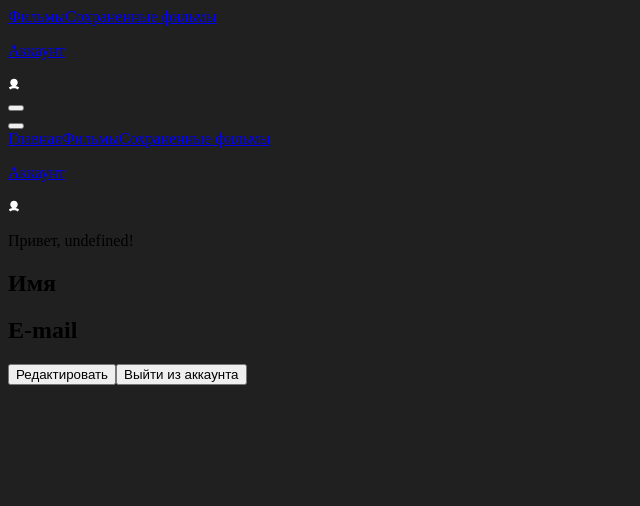
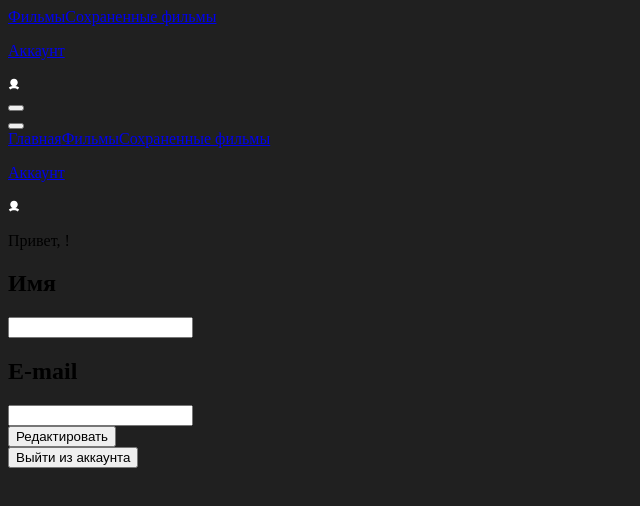
Before and after one commit to Sepsimus/movies-explorer-front, a React (Create React App) app: page /profile in a window 1280 px wide. Shown: the top 506 px of the page, without its empty margins (0-640 px from the left). Built offline with nearby package versions, Linux system fonts and the light colour scheme; no server answers.

Commit message:
add: cardsFunction

```diff
--- a/src/blocks/profile/__data/profile__data.css
+++ b/src/blocks/profile/__data/profile__data.css
@@ -1,4 +1,7 @@
 .profile__data{
+    display: flex;
+    flex-direction: column;
+    align-items: center;
     width: 410px;
 }
 
--- a/src/blocks/profile/__text/profile__text.css
+++ b/src/blocks/profile/__text/profile__text.css
@@ -3,7 +3,10 @@
     font-style: normal;
     font-weight: 500;
     font-size: 11px;
-    text-align: center;
+    text-align: right;
     color: #FFFFFF;
     margin: 0px;
+
+    border: none;
+    background: none;
 }
--- a/src/blocks/profile/__wrapper/profile__wrapper.css
+++ b/src/blocks/profile/__wrapper/profile__wrapper.css
@@ -1,4 +1,11 @@
 .profile__wrapper{
+    width: 410px;
     display: flex;
     justify-content: space-between;
 }
+
+@media screen and (max-width: 1279px){
+    .profile__wrapper{
+        width: 260px;
+    }
+}
--- a/src/components/App.js
+++ b/src/components/App.js
@@ -23,7 +23,7 @@ function App() {
     baseUrl: 'http://localhost:3000',
     authorization: localStorage.getItem('jwt'),
   });
-
+  const [loggedIn, setLoggedIn] = React.useState(false);
   const [cardsData, setCardsData] = React.useState([]);
   const [currentUser, setCurrentUser] = React.useState({});
   const [savedMoviesData, setSavedMoviesData] = React.useState([]);
@@ -32,16 +32,20 @@ function App() {
   React.useEffect(() => {
     Promise.all([projectApi.getMe(), projectApi.getMovies()])
     .then(([userData, savedMoviesData]) => {
-        console.log(userData);
         setCurrentUser(userData);
         setSavedMoviesData(savedMoviesData);
+        setCardsData(JSON.parse(localStorage.getItem('movies') || cardsData));
     })
     .catch((err) => {
         console.log(`Ошибка:${err}. Запрос не выполнен`);
     })
   }, [localStorage.getItem('jwt')]);
 
-//console.log(savedMoviesData);
+  function handleLogin(){
+    setLoggedIn(!loggedIn);
+  }
+
+//console.log(cardsData);
 
   /*function registerNewUser(registerInfo){
     authApi.registration(JSON.stringify(registerInfo))
@@ -60,7 +64,7 @@ function App() {
     projectApi.authorization(JSON.stringify(authorizationInfo))
     .then((authorizationData) => {
       localStorage.setItem('jwt', authorizationData.token);
-      //handleLogin();
+      handleLogin();
       history.push('/movies');
     })
     .catch((err) => {
@@ -68,12 +72,34 @@ function App() {
     })
   }
 
-/*
   function signOut(){
     localStorage.removeItem('jwt');
-    history.push('/sign-in');
-    setLoggedIn(false);
-}*/
+    localStorage.removeItem('movies');
+    history.push('/signin');
+    handleLogin();
+}
+
+function changeUserInfo(newUserInfo){
+  projectApi.editProfile(JSON.stringify(newUserInfo))
+  .then((userData) => setCurrentUser(userData))
+  .catch((err) => console.log(`Ошибка:${err}. Запрос не выполнен`))
+}
+
+function saveMovie(savedMovieInfo){
+  projectApi.addMovie(JSON.stringify(savedMovieInfo))
+  .then(() => projectApi.getMovies()
+    .then((savedMoviesData) => setSavedMoviesData(savedMoviesData))
+    .catch((err) => console.log(`Ошибка:${err}. Запрос не выполнен`)))
+  .catch((err) => console.log(`Ошибка:${err}. Запрос не выполнен`))
+}
+
+function deleteMovie(deleteMovieId){
+  projectApi.deleteMovie(deleteMovieId)
+  .then(() => projectApi.getMovies()
+    .then((savedMoviesData) => setSavedMoviesData(savedMoviesData))
+    .catch((err) => console.log(`Ошибка:${err}. Запрос не выполнен`)))
+  .catch((err) => console.log(`Ошибка:${err}. Запрос не выполнен`))
+}
 
   function handleMenuClick(){
     setMenuPopupOpen(true);
@@ -86,7 +112,6 @@ function App() {
   function handleSearchClick(){
     beatFilmApi.getFilms()
     .then((movies) => {
-      //console.log(movies)
       localStorage.setItem('movies', JSON.stringify(movies))
       setCardsData(JSON.parse(localStorage.getItem('movies')));
     })
@@ -94,8 +119,6 @@ function App() {
       console.log(`Ошибка:${err}. Запрос не выполнен`);
     })
   }
-
-//console.log(cardsData);
 
   return (
     <CurrentUserContext.Provider value = {currentUser}>
@@ -118,6 +141,9 @@ function App() {
 
             <Route path="/movies">
               <Movies
+              onDeleteMovie={deleteMovie}
+              savedMoviesData={savedMoviesData}
+              onSaveMovie={saveMovie}
               moviesData={cardsData}
               searchClick={handleSearchClick}
               isOpen={isMenuPopupOpen}
@@ -131,6 +157,7 @@ function App() {
 
             <Route path="/saved-movies">
               <SavedMovies
+              onDeleteMovie={deleteMovie}
               savedMoviesData={savedMoviesData}
               searchClick={handleSearchClick}
               isOpen={isMenuPopupOpen}
@@ -144,6 +171,8 @@ function App() {
 
             <Route path="/profile">
               <Profile
+              onChangeUser={changeUserInfo}
+              onSignOut={signOut}
               isOpen={isMenuPopupOpen}
               menuOpen={handleMenuClick}
               onClose={closeAllPopups}
--- a/src/components/Card.js
+++ b/src/components/Card.js
@@ -4,18 +4,45 @@ function Card(props){
     let buttonClass;
     let hoursMovie = '';
     let likeClass ='';
-    const [isLike, setLike] = React.useState(false);
+    const button = document.querySelector('.card__button');
+    const [isLike, setLike] = React.useState(props.type === 'Movie' ? props.savedMoviesData.some(movie => movie.movieId === props.movieId) : 'another' );
 
     function handleLikeClick(){
         setLike(!isLike);
+        if(!isLike){
+                props.onSaveMovie({
+                country: props.country,
+                director: props.director,
+                duration: props.duration,
+                year: props.year,
+                description: props.description,
+                image: props.image,
+                trailer: props.trailer,
+                thumbnail: props.image,
+                movieId: props.movieId,
+                nameRU: props.nameRU,
+                nameEN: props.nameEN,
+            })
+        }else{
+            let deleteMovieId;
+            props.savedMoviesData.forEach(item => {
+                if(item.movieId === props.movieId)
+                deleteMovieId = item._id
+                })
+            props.onDeleteMovie(deleteMovieId)
+        }
+    }
+
+    function deleteCard(){
+            props.onDeleteMovie(props.card._id)
     }
 
     if(props.type === 'Movie'){
-        buttonClass = "card__button"
+        buttonClass = ""
         likeClass = isLike ? ' card__like_type_active' : ' card__like_type_inactive'
 
     }else{
-        buttonClass = "card__button card__delete"
+        buttonClass = "card__delete"
     }
 
     if (Math.floor(props.duration/60) !== 0) hoursMovie = `${Math.floor(props.duration/60)}ч`;
@@ -25,7 +52,7 @@ function Card(props){
             <img className="card__img" src={props.image} alt="Постер"/>
             <div className="card__main">
                 <p className="card__name">{props.nameRU}</p>
-                <button className={buttonClass + likeClass} onClick={handleLikeClick} type="button"/>
+                <button className={`card__button ${buttonClass + likeClass}`} onClick={isLike==='another' ? deleteCard : handleLikeClick} type="button"/>
             </div>
             <p className="card__time">{`${hoursMovie} ${props.duration%60}м`}</p>
         </div>
--- a/src/components/Login.js
+++ b/src/components/Login.js
@@ -29,7 +29,7 @@ function Login(props){
                 <h2 className="form__title">Рады видеть!</h2>
                 <form className="form__container" onSubmit={loginInfo}>
                     <p className="form__placeholder">E-mail</p>
-                    <input id="email-input" className="form__input form__input_email" onChange={handleEmailChange} name="e-mail" type="email" minLength="2" maxLength="40" required />
+                    <input id="email-input" className="form__input form__input_email" onChange={handleEmailChange} name="email" type="email" minLength="2" maxLength="40" required />
                     <span className="email-input-error form__input-error" />
                     <p className="form__placeholder">Пароль</p>
                     <input id="password-input" className="form__input form__input_password" onChange={handlePasswordChange} name="password" type="password" minLength="8" required />
--- a/src/components/Movies.js
+++ b/src/components/Movies.js
@@ -19,6 +19,9 @@ function Movies (props){
             <Search
                 searchClick={props.searchClick}/>
             <Cards
+                onDeleteMovie={props.onDeleteMovie}
+                savedMoviesData={props.savedMoviesData}
+                onSaveMovie={props.onSaveMovie}
                 moviesData={props.moviesData}
                 type="Movie"/>
             <More />
--- a/src/components/Profile.js
+++ b/src/components/Profile.js
@@ -5,6 +5,33 @@ import { CurrentUserContext } from "../context/CurrentUserContext";
 function Profile(props){
 
     const userInfo = React.useContext(CurrentUserContext);
+
+    const form = document.querySelector('.profile__button_type_edit')
+
+    const [email, setEmail] = React.useState('');
+    const [name, setName] = React.useState('');
+
+    function changeUserInfo(e){
+        e.preventDefault();
+        props.onChangeUser({
+          name: name,
+          email: email
+        })
+      }
+
+      function handleNameChange(e){
+        setName(e.target.value);
+      }
+
+      function handleEmailChange(e){
+        setEmail(e.target.value);
+      }
+
+      React.useEffect(() => {
+        setName(userInfo.name || '');
+        setEmail(userInfo.email || '');
+    }, [userInfo]);
+
 
     return(
         <>
@@ -18,20 +45,20 @@ function Profile(props){
                 linkSavedMovies={props.linkSavedMovies}/>
 
             <div className="profile__content">
-                <p className="profile__greeting">{`Привет, ${userInfo.name}!`}</p>
-                <div className="profile__data">
+                <p className="profile__greeting">{`Привет, ${name}!`}</p>
+                <form className="profile__data" onSubmit={changeUserInfo}>
                     <div className="profile__wrapper profile__wrapper_type_name">
                         <h2 className="profile__text">Имя</h2>
-                        <p className="profile__text">{userInfo.name}</p>
+                        <input className="profile__text" name="name" type="string" value={name} onChange={handleNameChange} minLength="2" maxLength="30"/>
                     </div>
                     <div className="profile__wrapper profile__wrapper_type_email">
                         <h2 className="profile__text">E-mail</h2>
-                        <p className="profile__text">{userInfo.email}</p>
+                        <input className="profile__text" name="email" type="email" value={email} onChange={handleEmailChange}/>
                     </div>
-                </div>
+                    <button className="profile__button profile__button_type_edit" type="submit">Редактировать</button>
+                </form>
                 <div className="profile__footer">
-                    <button className="profile__button profile__button_type_edit">Редактировать</button>
-                    <button className="profile__button profile__button_type_exit">Выйти из аккаунта</button>
+                    <button className="profile__button profile__button_type_exit" onClick={props.onSignOut}>Выйти из аккаунта</button>
                 </div>
             </div>
         </>
--- a/src/components/Register.js
+++ b/src/components/Register.js
@@ -12,7 +12,7 @@ function Register(props){
                     <input id="name-input" className="form__input form__input_name" name="name" type="string" minLength="2" maxLength="40" required />
                     <span className="name-input-error form__input-error" />
                     <p className="form__placeholder">E-mail</p>
-                    <input id="email-input" className="form__input form__input_email" name="e-mail" type="email" minLength="2" maxLength="40" required />
+                    <input id="email-input" className="form__input form__input_email" name="email" type="email" minLength="2" maxLength="40" required />
                     <span className="email-input-error form__input-error" />
                     <p className="form__placeholder">Пароль</p>
                     <input id="password-input" className="form__input form__input_password" name="password" type="password" minLength="8" required />
--- a/src/components/SavedMovies.js
+++ b/src/components/SavedMovies.js
@@ -17,6 +17,7 @@ function SavedMovies (props){
             <Search
                 searchClick={props.searchClick}/>
             <Cards
+                onDeleteMovie={props.onDeleteMovie}
                 moviesData={props.savedMoviesData}
                 type="Saved"/>
             <div className="savedMovies__devided" />
```
Also changed, not shown: src/components/Cards.js (+12 -2 lines).
